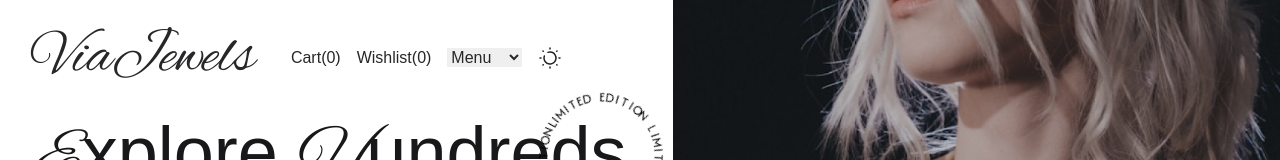
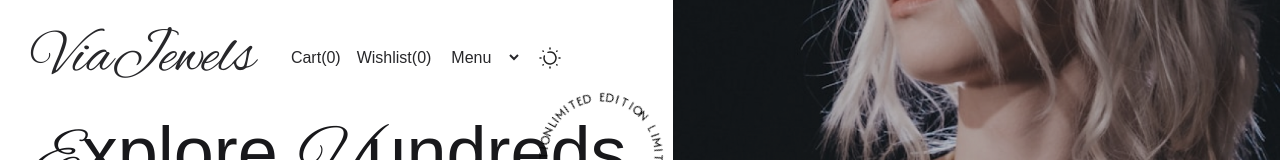
Before and after one commit to HumptyDumpy01/viajewels-app-enhanced, an Angular app: page / in a window 1280 px wide. Shown: the top 160 px of the page. Built offline with nearby package versions, Linux system fonts and the light colour scheme; a web font is replaced by a local one.

Commit message:
Fixed the issues with abrupt theme change; select in navigation component now has bg transparent.

```diff
--- a/src/app/layout/navigation/navigation.component.html
+++ b/src/app/layout/navigation/navigation.component.html
@@ -10,7 +10,7 @@
     </li>
     <li>
       <select (change)="onSelectChange($event)"
-              [class]="'outline-none' + applyThemeClasses(theme, 'text-zinc-800', 'bg-zinc-950 text-neutral-100')">
+              [class]="'outline-none bg-transparent' + applyThemeClasses(theme, 'text-zinc-800', 'text-neutral-100')">
         <option [class]="applyThemeClasses(theme, '', 'text-neutral-100')" value="">Menu</option>
         <option value="/">Home</option>
         <option value="/jewelry">Jewelry</option>
--- a/src/styles.css
+++ b/src/styles.css
@@ -101,10 +101,30 @@ input[type="number"] {
   -moz-appearance: textfield;
 }
 
+@keyframes waveEffect {
+  0% {
+    clip-path: polygon(0 0, 100% 0, 100% 0, 0 0);
+  }
+  50% {
+    clip-path: polygon(0 0, 100% 0, 100% 100%, 0 100%);
+  }
+  100% {
+    clip-path: polygon(0 0, 100% 0, 100% 0, 0 0);
+  }
+}
+
+body {
+  transition: all .3s ease-in-out;
+}
+
 body.light-theme {
   background-color: white;
+  transition: background-color .3s ease-in-out;
+  animation: waveEffect .3s ease-in-out;
 }
 
 body.dark-theme {
   background-color: #050505;
+  transition: background-color .3s ease-in-out;
+  animation: waveEffect .3s ease-in-out;
 }
```
